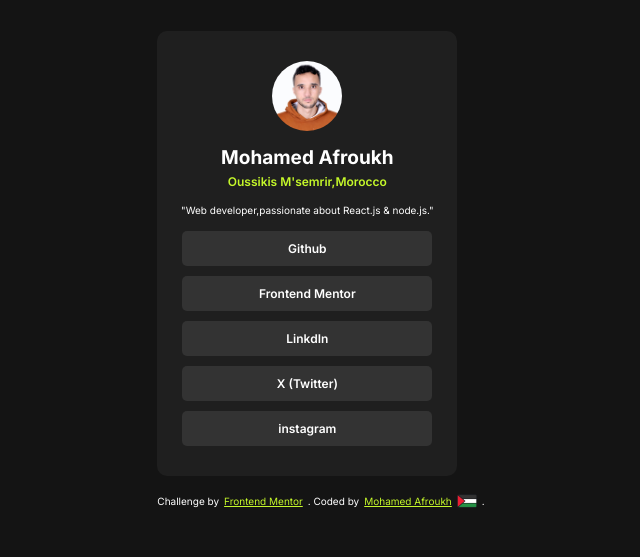
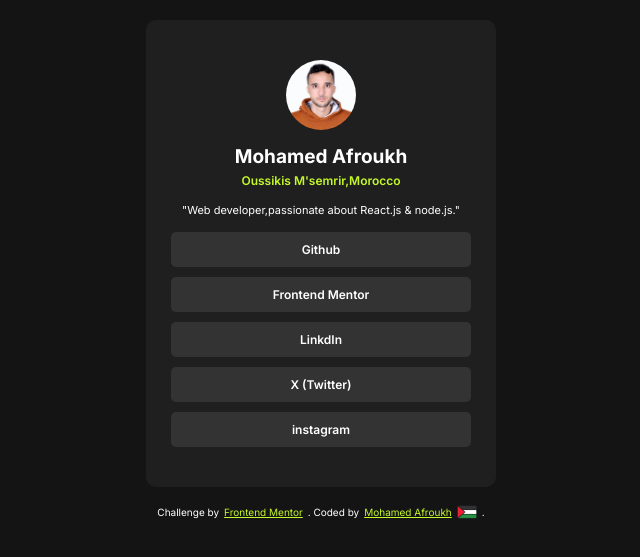
Before and after one commit to afroukh99/Frontend-Mentor-Chalenges, a plain HTML site: page index.html in a window 1280 px wide. Shown: the part 129-686 px from the top of the page, without its empty margins (319-959 px from the left). Drawn offline with Linux system fonts and the light colour scheme; files whose address does not match are found by name.

Commit message:
initial commit

```diff
--- a/style.css
+++ b/style.css
@@ -27,7 +27,7 @@
  }
 
  article {
-     width: 300px;
+     width: 350px;
      background-color: var(--bg-color-2);
      border-radius: 10px;
  }
@@ -37,7 +37,7 @@
      align-items: center;
      flex-direction: column;
      gap: 15px;
-     padding: 30px 0px;
+     padding: 40px 0px;
  }
 
  .avatar {
@@ -63,7 +63,7 @@
 
  .desc {
      color: white;
-     font-size: clamp(8px, 2vw, 10px);
+     font-size: clamp(8px, 2vw, 11px);
      font-weight:500;
  }
 
@@ -77,7 +77,7 @@
      text-decoration: none;
      color: white;
      text-align: center;
-     width: 230px;
+     width: 280px;
      padding: 10px;
      border: none;
      border-radius: 5px;
```
